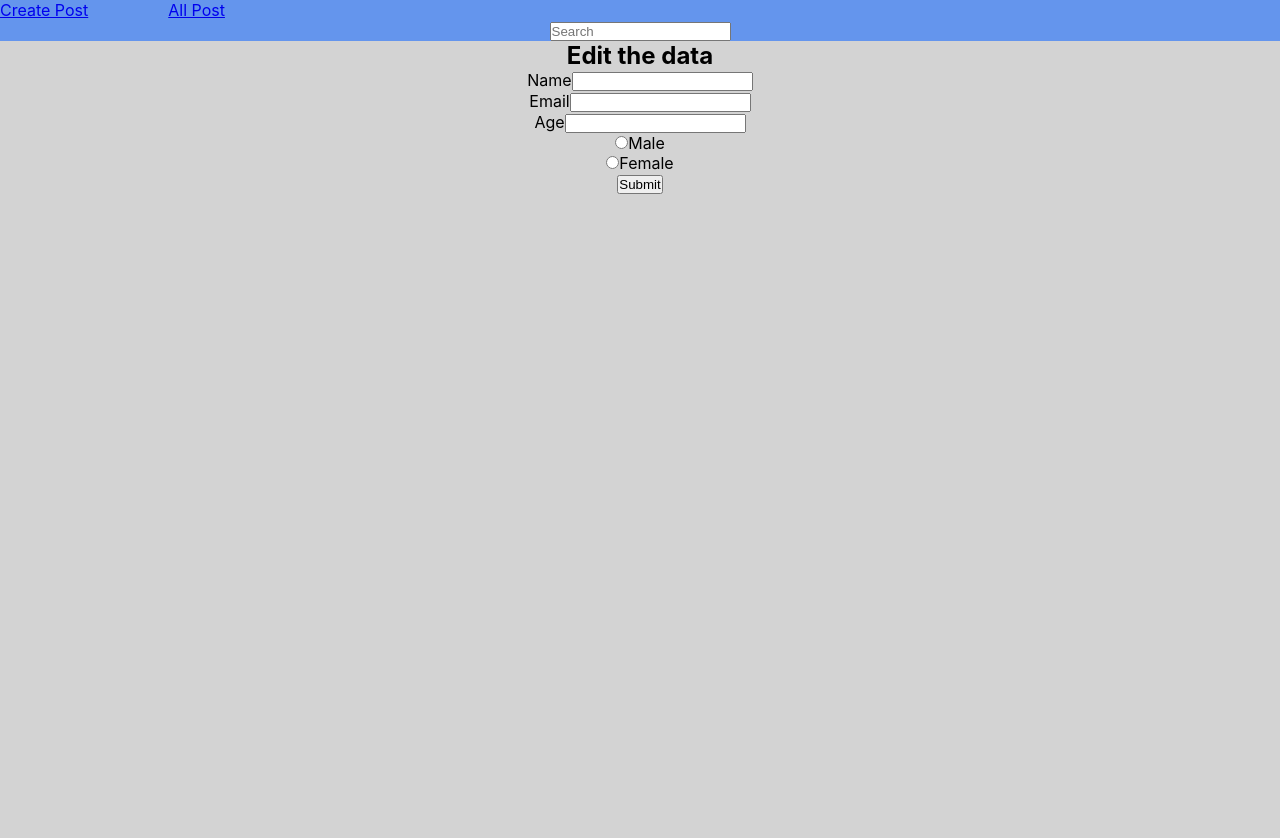
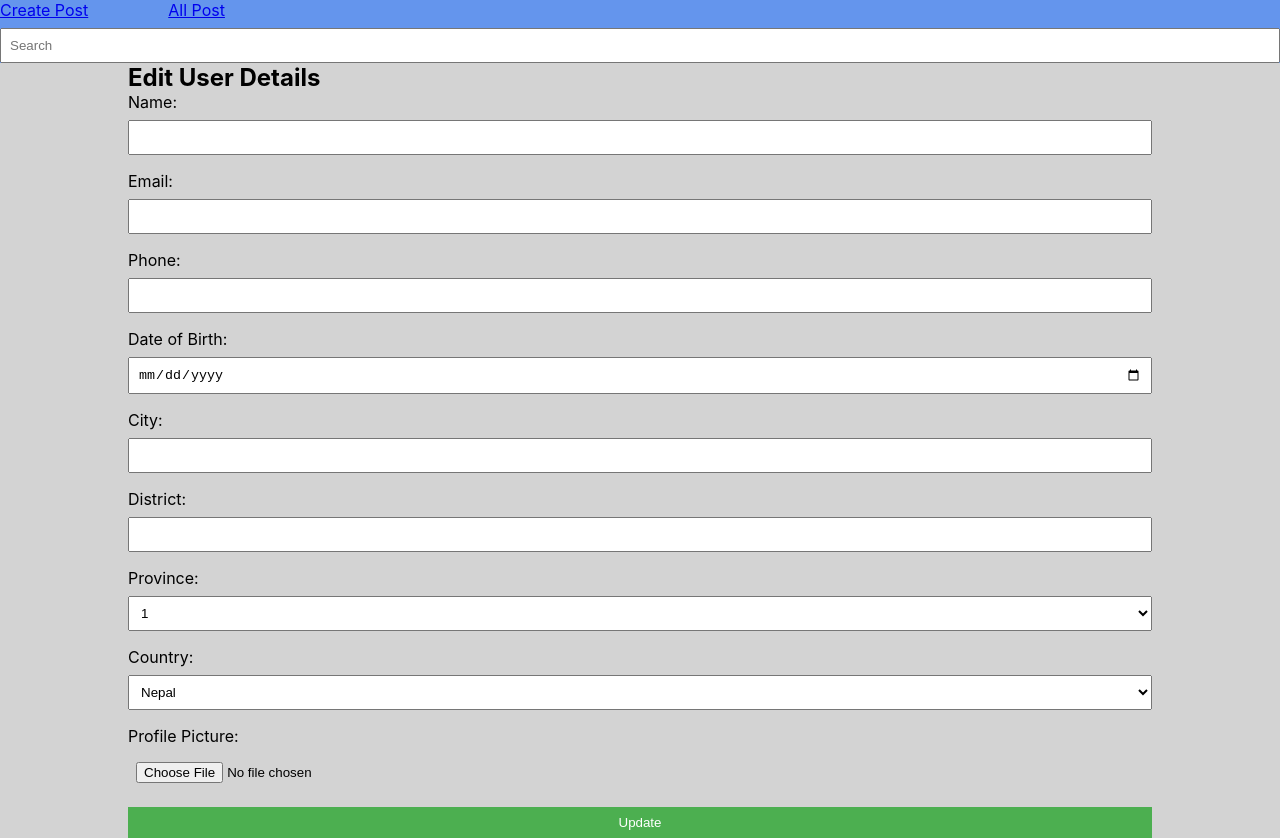
Before and after one commit to Dipesh-Gyawali/Tree-Application, a React (Vite) app: page /edit/1 in a window 1280 px wide. Before the commit the page ends 800 px from the top, so only its background shows below. Built offline with nearby package versions, Linux system fonts and the light colour scheme.

Commit message:
feat: delete and table comp added

```diff
--- a/src/App.tsx
+++ b/src/App.tsx
@@ -1,24 +1,58 @@
-import "./App.css";
+import React, { useState, useEffect } from "react";
 import { BrowserRouter, Route, Routes } from "react-router-dom";
-import { Navbar } from "./Components/Navbar.tsx";
-import { Create } from "./Components/Create.tsx";
-import { Read } from "./Components/Read.tsx";
-import Update from "./Components/Update.tsx";
-function App() {
+import { Navbar } from "./Components/Navbar";
+import { Create } from "./Components/Create";
+import { Read } from "./Components/Read";
+import { Update } from "./Components/Update";
+
+const App: React.FC = () => {
+  const [users, setUsers] = useState<User[]>(() => {
+    const savedUsers = localStorage.getItem("users");
+    return savedUsers ? JSON.parse(savedUsers) : [];
+  });
+
+  useEffect(() => {
+    localStorage.setItem("users", JSON.stringify(users));
+  }, [users]);
+
+  const addUser = (user: User) => {
+    setUsers([...users, user]);
+  };
+
+  const deleteUser = (userId: string) => {
+    setUsers(users.filter((user) => user.id !== userId));
+  };
+
+  const editUser = (editedUser: User) => {
+    setUsers(
+      users.map((user) => (user.id === editedUser.id ? editedUser : user))
+    );
+  };
+
   return (
-    <>
     <div className="App">
       <BrowserRouter>
         <Navbar />
         <Routes>
-            <Route path="/" element={<Create />} />
-            <Route path="/read" element={<Read />} />
-            <Route path="/edit/:id" element={<Update />} />
+          <Route path="/" element={<Create onAddUser={addUser} />} />
+          <Route
+            path="/read"
+            element={
+              <Read
+                users={users}
+                onDeleteUser={deleteUser}
+                onEditUser={editUser}
+              />
+            }
+          />
+          <Route
+            path="/edit/:id"
+            element={<Update onEditUser={editUser} users={users} />}
+          />
         </Routes>
       </BrowserRouter>
     </div>
-    </>
   );
-}
+};
 
 export default App;
--- a/src/Components/Create.tsx
+++ b/src/Components/Create.tsx
@@ -1,9 +1,12 @@
-import { useEffect, useState } from "react";
-import "./Create.css"; // Importing CSS file for styling
-import { Read } from "./Read";
+import React, { useState, useEffect, ChangeEvent, FormEvent } from "react";
+import { User } from "../types";
 
-export const Create = () => {
-  const [userData, setUserData] = useState({
+interface CreateProps {
+  onAddUser: (user: User) => void;
+}
+
+export const Create: React.FC<CreateProps> = ({ onAddUser }) => {
+  const [userData, setUserData] = useState<Omit<User, "id" | "file">>({
     name: "",
     email: "",
     phone: "",
@@ -13,16 +16,21 @@ export const Create = () => {
     province: "1",
     country: "Nepal",
   });
-  const [file, setFile] = useState(null);
-  const [countries, setCountries] = useState([]);
+  const [file, setFile] = useState<File | null>(null);
+  const [countries, setCountries] = useState<string[]>([]);
   const provinces = ["1", "2", "3", "4", "5", "6", "7"];
-  ////////////////////////////
+  const [errors, setErrors] = useState({
+    name: "",
+    email: "",
+    phone: "",
+    file: "",
+  });
 
   useEffect(() => {
     fetch("https://restcountries.com/v3.1/all")
       .then((response) => response.json())
       .then((data) => {
-        const countryList = data.map((country) => country.name.common);
+        const countryList = data.map((country: any) => country.name.common);
         setCountries(countryList);
       })
       .catch((error) => {
@@ -30,45 +38,78 @@ export const Create = () => {
       });
   }, []);
 
-  // useEffect(() => {
-  //   // Retrieve data from local storage on component mount
-  //   const savedData = localStorage.getItem("userData");
-  //   if (savedData) {
-  //     const parsedData = JSON.parse(savedData);
-  //     setUserData(parsedData.userData);
-  //     setFile(parsedData.file ? parsedData.file : null);
-  //   }
-  // }, []);
-
-  const handleChange = (e) => {
+  const handleChange = (
+    e: ChangeEvent<HTMLInputElement | HTMLSelectElement>
+  ) => {
     setUserData({ ...userData, [e.target.name]: e.target.value });
   };
 
-  const handleOnChange = (e) => {
-    setFile(e.target.files[0]);
+  const handleFileChange = (e: ChangeEvent<HTMLInputElement>) => {
+    const selectedFile = e.target.files ? e.target.files[0] : null;
+    if (selectedFile && selectedFile.type === "image/png") {
+      setFile(selectedFile);
+      setErrors((prev) => ({ ...prev, file: "" }));
+    } else {
+      setErrors((prev) => ({ ...prev, file: "Only PNG files are allowed" }));
+    }
   };
 
-  const handleSubmit = (e) => {
+  const validate = (): boolean => {
+    let isValid = true;
+    let errors = { name: "", email: "", phone: "", file: "" };
+
+    if (!userData.name) {
+      errors.name = "Name is required";
+      isValid = false;
+    }
+    if (!userData.email) {
+      errors.email = "Email is required";
+      isValid = false;
+    } else if (!/^\S+@\S+\.\S+$/.test(userData.email)) {
+      errors.email = "Invalid email format";
+      isValid = false;
+    }
+    if (!userData.phone) {
+      errors.phone = "Phone number is required";
+      isValid = false;
+    } else if (!/^\d{7,}$/.test(userData.phone)) {
+      errors.phone = "Phone number must be at least 7 digits";
+      isValid = false;
+    }
+    setErrors(errors);
+    return isValid;
+  };
+
+  const handleSubmit = (e: FormEvent<HTMLFormElement>) => {
     e.preventDefault();
+    if (!validate()) return;
 
-    if (typeof file === "undefined") return;
     const formData = new FormData();
+    formData.append("name", userData.name);
+    formData.append("email", userData.email);
+    formData.append("phone", userData.phone);
+    formData.append("dob", userData.dob);
+    formData.append("city", userData.city);
+    formData.append("district", userData.district);
+    formData.append("province", userData.province);
+    formData.append("country", userData.country);
+    if (file) {
       formData.append("file", file);
 
-    for (const key in userData) {
-      formData.append(key, userData[key]);
-    }
-
-    for (let pair of formData.entries()) {
-      console.log(pair[0] + ": " + pair[1]);
-    }
-
-    ////
-
-    if (file) {
+      // Read file as Base64
       const reader = new FileReader();
       reader.onloadend = () => {
-        const base64File = reader.result;
+        const base64File = reader.result as string;
+        const newUser: User = {
+          ...userData,
+          id: Date.now().toString(),
+          file: base64File,
+        };
+
+        // Simulate a file upload
+        onAddUser(newUser);
+
+        // Save to local storage
         const dataToSave = {
           userData,
           file: base64File,
@@ -76,24 +117,7 @@ export const Create = () => {
         localStorage.setItem("userData", JSON.stringify(dataToSave));
         console.log("Data saved to local storage:", dataToSave);
 
-        // Reset the form after saving
-        resetForm();
-      };
-      reader.readAsDataURL(file);
-    } else {
-      const dataToSave = {
-        userData,
-        file: null,
-      };
-      localStorage.setItem("userData", JSON.stringify(dataToSave));
-      console.log("Data saved to local storage:", dataToSave);
-
-      // Reset the form after saving
-      resetForm();
-    }
-  };
-
-  const resetForm = () => {
+        // Reset form
         setUserData({
           name: "",
           email: "",
@@ -106,90 +130,104 @@ export const Create = () => {
         });
         setFile(null);
       };
+      reader.readAsDataURL(file);
+    } else {
+      const newUser: User = {
+        ...userData,
+        id: Date.now().toString(),
+        file: null,
+      };
 
-  // console.log(file, "fffffff");
+      // Simulate a file upload
+      onAddUser(newUser);
+
+      // Save to local storage
+      const dataToSave = {
+        userData,
+        file: null,
+      };
+      localStorage.setItem("userData", JSON.stringify(dataToSave));
+      console.log("Data saved to local storage:", dataToSave);
+
+      // Reset form
+      setUserData({
+        name: "",
+        email: "",
+        phone: "",
+        dob: "",
+        city: "",
+        district: "",
+        province: "1",
+        country: "Nepal",
+      });
+      setFile(null);
+    }
+  };
+
   return (
-    <>
     <div className="container">
-        <h2 className="title">Enter Your Details</h2>
-
-        <form className="form" onSubmit={handleSubmit}>
+      <h2>Enter Your Details</h2>
+      <form onSubmit={handleSubmit}>
         <div className="form-group">
-            <label htmlFor="name">Name:</label>
+          <label>Name:</label>
           <input
             type="text"
-              id="name"
             name="name"
-              placeholder="Enter your name"
             value={userData.name}
             onChange={handleChange}
           />
+          {errors.name && <span className="error">{errors.name}</span>}
         </div>
         <div className="form-group">
-            <label htmlFor="email">Email:</label>
+          <label>Email:</label>
           <input
             type="email"
-              id="email"
             name="email"
-              placeholder="Enter your email"
             value={userData.email}
             onChange={handleChange}
           />
+          {errors.email && <span className="error">{errors.email}</span>}
         </div>
         <div className="form-group">
-            <label htmlFor="phone">Phone:</label>
+          <label>Phone:</label>
           <input
             type="tel"
-              id="phone"
             name="phone"
-              placeholder="Enter your phone number"
             value={userData.phone}
             onChange={handleChange}
           />
+          {errors.phone && <span className="error">{errors.phone}</span>}
         </div>
         <div className="form-group">
-            <label htmlFor="dob">Date of Birth:</label>
+          <label>Date of Birth:</label>
           <input
             type="date"
-              id="dob"
             name="dob"
             value={userData.dob}
             onChange={handleChange}
           />
         </div>
-          <div
-            className="form-group"
-            style={{
-              display: "flex",
-              flexDirection: "row",
-              flexWrap: "wrap",
-            }}
-          >
-            <h3>Address:</h3>
-            <label htmlFor="city">City:</label>
+        <div className="form-group">
+          <label>City:</label>
           <input
             type="text"
-              style={{
-                width: "1rem",
-              }}
-              id="city"
             name="city"
-              placeholder="Enter your city"
             value={userData.city}
             onChange={handleChange}
           />
-            <label htmlFor="district">District:</label>
+        </div>
+        <div className="form-group">
+          <label>District:</label>
           <input
             type="text"
-              id="district"
             name="district"
-              placeholder="Enter your district"
             value={userData.district}
             onChange={handleChange}
           />
-            <label htmlFor="province">Province:</label>
+        </div>
+        <div className="form-group">
+          <label>Province:</label>
           <select
-              id="province"
             name="province"
             value={userData.province}
             onChange={handleChange}
@@ -202,9 +240,8 @@ export const Create = () => {
           </select>
         </div>
         <div className="form-group">
-            <label htmlFor="country">Country:</label>
+          <label>Country:</label>
           <select
-              id="country"
             name="country"
             value={userData.country}
             onChange={handleChange}
@@ -217,26 +254,12 @@ export const Create = () => {
           </select>
         </div>
         <div className="form-group">
-            <label htmlFor="image">Profile Pic:</label>
-            <input
-              type="file"
-              id="image"
-              name="image"
-              accept="image/png"
-              onChange={handleOnChange}
-            />
+          <label>Profile Picture:</label>
+          <input type="file" accept="image/png" onChange={handleFileChange} />
+          {errors.file && <span className="error">{errors.file}</span>}
         </div>
-          <div className="form-group">
-            <button type="submit" className="submit-btn">
-              Submit
-            </button>
-          </div>
+        <button type="submit">Submit</button>
       </form>
     </div>
-
-      <div>
-        <Read userData={userData} />
-      </div>
-    </>
   );
 };
--- a/src/Components/Read.tsx
+++ b/src/Components/Read.tsx
@@ -1,47 +1,41 @@
-import { useEffect, useState } from "react";
+import React, { useState, useEffect } from "react";
+import { User } from "../types";
 
-// const initialData = [
-//   {
-//     id: 1,
-//     name: "John Doe",
-//     email: "john@example.com",
-//     phone: "123-456-7890",
-//     dob: "1990-01-01",
-//   },
-//   // Add more initial data as needed
-// ];
+interface ReadProps {
+  users: User[];
+  onDeleteUser: (userId: string) => void;
+  onEditUser: (user: User) => void;
+}
 
-export const Read = ({ userData }) => {
-  const [users, setUsers] = useState([]);
-  const [editUser, setEditUser] = useState(null);
+export const Read: React.FC<ReadProps> = ({
+  users,
+  onDeleteUser,
+  onEditUser,
+}) => {
+  const [currentPage, setCurrentPage] = useState(1);
+  const usersPerPage = 5;
+  const totalPages = Math.ceil(users.length / usersPerPage);
 
-  useEffect(() => {
-    const savedData = localStorage.getItem("userData");
-    if (savedData) {
-      const parsedData = JSON.parse(savedData);
-      setUsers([parsedData]); // Since you have a single user object, put it in an array
-    }
-  }, [userData]);
-
-  const handleEdit = (user) => {
-    setEditUser(user);
-    // Implement functionality to show an edit form/modal
-    console.log("Editing user:", user);
+  const handleEdit = (user: User) => {
+    onEditUser(user);
   };
 
-  const handleView = (user) => {
-    // Implement functionality to show detailed view of user
-    console.log("Viewing user:", user);
+  const handleDelete = (userId: string) => {
+    onDeleteUser(userId);
   };
 
-  const handleDelete = (userId) => {
-    setUsers(users.filter((user) => user.id !== userId));
-    console.log("Deleted user with ID:", userId);
+  const handlePageChange = (direction: number) => {
+    setCurrentPage((prevPage) => prevPage + direction);
   };
+
+  const currentUsers = users.slice(
+    (currentPage - 1) * usersPerPage,
+    currentPage * usersPerPage
+  );
 
   return (
     <div className="container">
-      <h2 className="title">User Table</h2>
+      <h2>User Table</h2>
       <table border="1" className="user-table">
         <thead>
           <tr>
@@ -49,43 +43,65 @@ export const Read = ({ userData }) => {
             <th>Email</th>
             <th>Phone</th>
             <th>Date of Birth</th>
+            <th>City</th>
+            <th>District</th>
+            <th>Province</th>
+            <th>Country</th>
+            <th>Profile Picture</th>
             <th>Actions</th>
           </tr>
         </thead>
         <tbody>
-          {users.map((user, index) => (
-            <tr key={index}>
-              <td>{user.userData.name}</td>
-              <td>{user.userData.email}</td>
-              <td>{user.userData.phone}</td>
-              <td>{user.userData.dob}</td>
-              <td>{user.userData.city}</td>
-              <td>{user.userData.district}</td>
-              <td>{user.userData.province}</td>
-              <td>{user.userData.country}</td>
+          {currentUsers.map((user) => (
+            <tr key={user.id}>
+              <td>{user.name}</td>
+              <td>{user.email}</td>
+              <td>{user.phone}</td>
+              <td>{user.dob}</td>
+              <td>{user.city}</td>
+              <td>{user.district}</td>
+              <td>{user.province}</td>
+              <td>{user.country}</td>
               <td>
-                {user.file && (
+                {user.file ? (
                   <img
                     src={user.file}
                     alt="Profile"
                     style={{ width: "50px", height: "50px" }}
+                    onError={(e) => {
+                      (e.target as HTMLImageElement).src =
+                        "/path/to/fallback/image.png";
+                    }}
                   />
+                ) : (
+                  <span>No image</span>
                 )}
               </td>
               <td>
-                <button onClick={() => handleView(user)}>View</button>
                 <button onClick={() => handleEdit(user)}>Edit</button>
-                <button
-                  className="delete"
-                  onClick={() => handleDelete(user.id)}
-                >
-                  Delete
-                </button>
+                <button onClick={() => handleDelete(user.id)}>Delete</button>
               </td>
             </tr>
           ))}
         </tbody>
       </table>
+      <div className="pagination">
+        <button
+          onClick={() => handlePageChange(-1)}
+          disabled={currentPage === 1}
+        >
+          Previous
+        </button>
+        <span>
+          Page {currentPage} of {totalPages}
+        </span>
+        <button
+          onClick={() => handlePageChange(1)}
+          disabled={currentPage === totalPages}
+        >
+          Next
+        </button>
+      </div>
     </div>
   );
 };
--- a/src/Components/Update.tsx
+++ b/src/Components/Update.tsx
@@ -1,45 +1,121 @@
-const Update = () => {
+import React, { useState, useEffect, ChangeEvent, FormEvent } from 'react';
+import { useParams } from 'react-router-dom';
+import { User } from '../types';
+
+interface UpdateProps {
+  users: User[];
+  onEditUser: (user: User) => void;
+}
+
+export const Update: React.FC<UpdateProps> = ({ users, onEditUser }) => {
+  const { id } = useParams<{ id: string }>();
+  const userToEdit = users.find(user => user.id === id);
+
+  const [userData, setUserData] = useState<Omit<User, 'id' | 'file'>>({
+    name: '',
+    email: '',
+    phone: '',
+    dob: '',
+    city: '',
+    district: '',
+    province: '1',
+    country: 'Nepal',
+  });
+  const [file, setFile] = useState<File | null>(null);
+
+  useEffect(() => {
+    if (userToEdit) {
+      setUserData({
+        name: userToEdit.name,
+        email: userToEdit.email,
+        phone: userToEdit.phone,
+        dob: userToEdit.dob,
+        city: userToEdit.city,
+        district: userToEdit.district,
+        province: userToEdit.province,
+        country: userToEdit.country,
+      });
+    }
+  }, [userToEdit]);
+
+  const handleChange = (e: ChangeEvent<HTMLInputElement | HTMLSelectElement>) => {
+    setUserData({ ...userData, [e.target.name]: e.target.value });
+  };
+
+  const handleFileChange = (e: ChangeEvent<HTMLInputElement>) => {
+    const selectedFile = e.target.files ? e.target.files[0] : null;
+    if (selectedFile && selectedFile.type === 'image/png') {
+      setFile(selectedFile);
+    } else {
+      alert('Only PNG files are allowed');
+    }
+  };
+
+  const handleSubmit = (e: FormEvent<HTMLFormElement>) => {
+    e.preventDefault();
+    const editedUser: User = {
+      ...userData,
+      id: id!,
+      file: file ? URL.createObjectURL(file) : userToEdit?.file,
+    };
+
+    onEditUser(editedUser);
+  };
+
   return (
-    <div>
-      <h2 className="my-2">Edit the data</h2>
-      <form className="w-50 mx-auto my-5">
-        <div className="mb-3">
-          <label className="form-label">Name</label>
-          <input type="text" name="name" className="form-control" />
+    <div className="container">
+      <h2>Edit User Details</h2>
+      <form onSubmit={handleSubmit}>
+        <div className="form-group">
+          <label>Name:</label>
+          <input type="text" name="name" value={userData.name} onChange={handleChange} />
         </div>
-        <div className="mb-3">
-          <label className="form-label">Email</label>
-          <input type="email" name="email" className="form-control" />
+        <div className="form-group">
+          <label>Email:</label>
+          <input type="email" name="email" value={userData.email} onChange={handleChange} />
         </div>
-        <div className="mb-3">
-          <label className="form-label">Age</label>
-          <input type="text" name="age" className="form-control" />
+        <div className="form-group">
+          <label>Phone:</label>
+          <input type="tel" name="phone" value={userData.phone} onChange={handleChange} />
         </div>
-        <div className="mb-3">
-          <input
-            className="form-check-input"
-            name="gender"
-            value="Male"
-            type="radio"
-          />
-          <label className="form-check-label">Male</label>
+        <div className="form-group">
+          <label>Date of Birth:</label>
+          <input type="date" name="dob" value={userData.dob} onChange={handleChange} />
         </div>
-        <div className="mb-3">
-          <input
-            className="form-check-input"
-            name="gender"
-            value="Female"
-            type="radio"
-          />
-          <label className="form-check-label">Female</label>
+        <div className="form-group">
+          <label>City:</label>
+          <input type="text" name="city" value={userData.city} onChange={handleChange} />
         </div>
-
-        <button type="submit" className="btn btn-primary">
-          Submit
-        </button>
+        <div className="form-group">
+          <label>District:</label>
+          <input type="text" name="district" value={userData.district} onChange={handleChange} />
+        </div>
+        <div className="form-group">
+          <label>Province:</label>
+          <select name="province" value={userData.province} onChange={handleChange}>
+            {['1', '2', '3', '4', '5', '6', '7'].map(province => (
+              <option key={province} value={province}>
+                {province}
+              </option>
+            ))}
+          </select>
+        </div>
+        <div className="form-group">
+          <label>Country:</label>
+          <select name="country" value={userData.country} onChange={handleChange}>
+            {['Nepal', 'India', 'China'].map(country => (
+              <option key={country} value={country}>
+                {country}
+              </option>
+            ))}
+          </select>
+        </div>
+        <div className="form-group">
+          <label>Profile Picture:</label>
+          <input type="file" accept="image/png" onChange={handleFileChange} />
+        </div>
+        <button type="submit">Update</button>
       </form>
     </div>
   );
 };
-
-export default Update;
--- a/src/index.css
+++ b/src/index.css
@@ -19,3 +19,59 @@ body {
   gap: 5rem;
   list-style: none;
 }
+.container {
+  width: 80%;
+  margin: 0 auto;
+}
+
+.title {
+  text-align: center;
+}
+
+.form-group {
+  margin-bottom: 1rem;
+}
+
+input, select, button {
+  display: block;
+  width: 100%;
+  padding: 0.5rem;
+  margin-top: 0.5rem;
+}
+
+button {
+  background-color: #4CAF50;
+  color: white;
+  border: none;
+  cursor: pointer;
+}
+
+button:hover {
+  background-color: #45a049;
+}
+
+.user-table {
+  width: 100%;
+  margin-top: 2rem;
+}
+
+.user-table th, .user-table td {
+  padding: 0.5rem;
+  text-align: left;
+}
+
+.user-table img {
+  display: block;
+  margin: 0 auto;
+}
+
+.pagination {
+  display: flex;
+  justify-content: space-between;
+  align-items: center;
+  margin-top: 1rem;
+}
+
+.pagination button {
+  padding: 0.5rem 1rem;
+}
```
Lines whose indentation alone changed are shown as unchanged.
